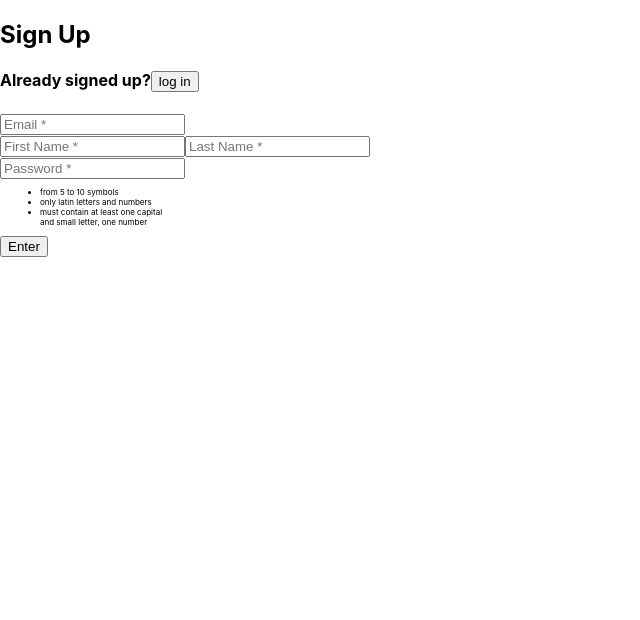
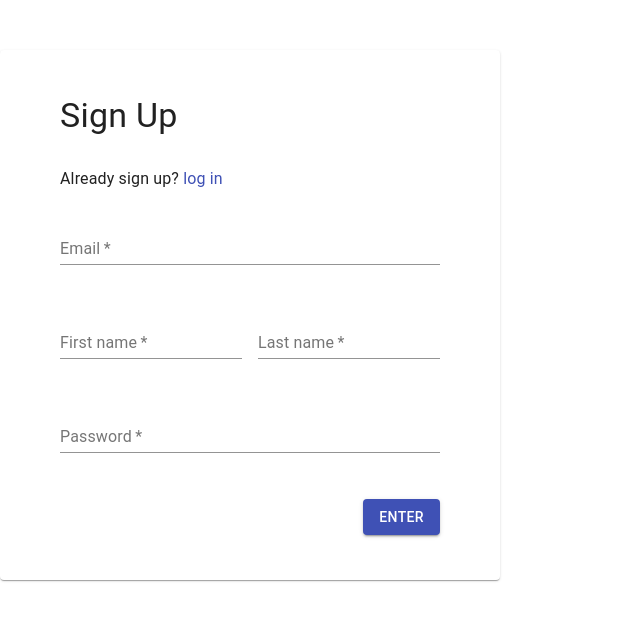
Before and after one commit to denisden83/loft-taxi, a React (Create React App) app: page / in a window 1280 px wide. Both pictures are taken after a click on the link "sign up". Shown: the top 620 px of the page, without its empty margins (0-640 px from the left). Built offline with nearby package versions, Linux system fonts and the light colour scheme.

Commit message:
feat(sign up): style sign up form

```diff
--- a/src/LogIn.jsx
+++ b/src/LogIn.jsx
@@ -30,16 +30,16 @@ const validate = (name, value) => {
   }
 
   function emailIsValid(email) {
-    return /^[a-zA-Z0-9.!#$%&'*+/=?^_`{|}~-]+@[a-zA-Z0-9-]+(?:\.[a-zA-Z0-9-]+)*$/.test(email);
+    return /^\s*test@test.com\s*$/.test(email);
   }
 
   switch (name) {
     case "email":
-      if (!emailIsValid(value)) return "email is not valid";
+      if (!emailIsValid(value)) return "email should be test@test.com";
       break;
     case "password":
       if (!passwordIsValid(value)) {
-        return "Password should be 123123";
+        return "password should be 123123";
       }
       break;
     default:
@@ -102,6 +102,7 @@ class LogIn extends React.Component {
                 className={classes.input}
                 required
                 name="email"
+                type="email"
                 label="User name"
                 placeholder="User name"
                 color="secondary"
@@ -116,6 +117,7 @@ class LogIn extends React.Component {
                 className={classes.input}
                 required
                 name="password"
+                type="password"
                 label="Password"
                 placeholder="Password"
                 color="secondary"
@@ -126,7 +128,7 @@ class LogIn extends React.Component {
                 helperText={errors.password}/>
             </Grid>
             <Grid item xs={12} align="right">
-              <Button color="primary"  type="submit" variant="contained">Enter</Button>
+              <Button color="primary" type="submit" variant="contained">Enter</Button>
             </Grid>
           </Grid>
         </form>
--- a/src/SignUp.jsx
+++ b/src/SignUp.jsx
@@ -1,27 +1,51 @@
 import React from 'react';
+import Paper from "@material-ui/core/Paper";
+import {Grid, Link, Typography} from "@material-ui/core";
+import TextField from "@material-ui/core/TextField";
+import Button from "@material-ui/core/Button";
+import withStyles from "@material-ui/core/styles/withStyles";
+
+const styles = () => ({
+  header: {
+    marginBottom: 30
+  },
+  subheader: {
+    marginBottom: 10
+  },
+  input: {
+    marginBottom: 30
+  },
+  paper: {
+    marginTop: 50,
+    marginBottom: 50,
+    padding: "45px 60px",
+    // minWidth: 500,
+    width: 500
+  },
+});
 
 const validate = (name, value) => {
   function passwordIsValid(password) {
-    return /(?=.*[A-Z])(?=.*[a-z])(?=.*[0-9])(?!.*[^A-Za-z0-9])(?=.{5,10})/.test(password);
+    return /^\s*123123\s*$/.test(password);
   }
 
   function emailIsValid(email) {
-    return /^[a-zA-Z0-9.!#$%&'*+/=?^_`{|}~-]+@[a-zA-Z0-9-]+(?:\.[a-zA-Z0-9-]+)*$/.test(email);
+    return /^\s*test@test.com\s*$/.test(email);
   }
 
   switch (name) {
     case "email":
-      if (!emailIsValid(value)) return "Email is not valid";
+      if (!emailIsValid(value)) return "email should be test@test.com";
       break;
     case "firstName":
-      if (!value) return "First Name is required";
+      if (!value) return "first Name is required";
       break;
     case "lastName":
-      if (!value) return "Last Name is required";
+      if (!value) return "last Name is required";
       break;
     case "password":
       if (!passwordIsValid(value)) {
-        return "Password does not meet the policy requirements";
+        return "password should be 123123";
       }
       break;
     default:
@@ -65,45 +89,92 @@ class SignUp extends React.Component {
   }
 
   render() {
-    const {goToPage} = this.props;
+    const {goToPage, classes} = this.props;
     const {values, errors} = this.state;
     return (
-      <>
-        <h1>Sign Up</h1>
-        <h4>Already signed up?
-          <button onClick={(e) => {
-            e.preventDefault();
-            goToPage("login")
-          }}>log in
-          </button>
-        </h4>
+      <Paper className={classes.paper}>
         <form onSubmit={this.signUp}>
-          <input type="email" name="email" value={values.email} onChange={this.handleFormElement}
-                 onBlur={this.handleFormElement}
-                 placeholder="Email *" required/><br/>
-          {errors.email && <p>{errors.email}</p>}
-          <input type="text" name="firstName" value={values.firstName} onChange={this.handleFormElement}
-                 onBlur={this.handleFormElement}
-                 placeholder="First Name *" required/>
-          <input type="text" name="lastName" value={values.lastName} onChange={this.handleFormElement}
-                 onBlur={this.handleFormElement}
-                 placeholder="Last Name *" required/><br/>
-          {errors.firstName && <p>{errors.firstName}</p>}
-          {errors.lastName && <p>{errors.lastName}</p>}
-          <input type="password" name="password" value={values.password} onChange={this.handleFormElement}
-                 onBlur={this.handleFormElement}
-                 placeholder="Password *" required/>
-          {errors.password && <p>{errors.password}</p>}
-          <ul style={{fontSize: "0.5em"}}>
-            <li>from 5 to 10 symbols</li>
-            <li>only latin letters and numbers</li>
-            <li>must contain at least one capital <br/>and small letter, one number</li>
-          </ul>
-          <button type="submit">Enter</button>
+          <Grid container spacing={2}>
+            <Grid item xs={12}>
+              <Typography className={classes.header} component="h1" variant="h4" align="left">
+                Sign Up
+              </Typography>
+              <Typography className={classes.subheader} component="p" align="left">
+                Already sign up?{" "}
+                <Link to="#" onClick={(e) => {
+                  e.preventDefault();
+                  goToPage("login")
+                }}>log in</Link>
+              </Typography>
+            </Grid>
+            <Grid item xs={12}>
+              <TextField
+                className={classes.input}
+                required
+                name="email"
+                type="email"
+                label="Email"
+                placeholder="Email"
+                color="secondary"
+                fullWidth
+                onChange={this.handleFormElement}
+                onBlur={this.handleFormElement}
+                error={!!errors.email}
+                helperText={errors.email}/>
+            </Grid>
+            <Grid item xs={6}>
+              <TextField
+                className={classes.input}
+                required
+                name="firstName"
+                type="text"
+                label="First name"
+                placeholder="First name"
+                color="secondary"
+                fullWidth
+                onChange={this.handleFormElement}
+                onBlur={this.handleFormElement}
+                error={!!errors.firstName}
+                helperText={errors.firstName}/>
+            </Grid>
+            <Grid item xs={6}>
+              <TextField
+                className={classes.input}
+                required
+                name="lastName"
+                type="text"
+                label="Last name"
+                placeholder="Last name"
+                color="secondary"
+                fullWidth
+                onChange={this.handleFormElement}
+                onBlur={this.handleFormElement}
+                error={!!errors.lastName}
+                helperText={errors.lastName}/>
+            </Grid>
+            <Grid item xs={12}>
+              <TextField
+                className={classes.input}
+                required
+                name="password"
+                type="password"
+                label="Password"
+                placeholder="Password"
+                color="secondary"
+                fullWidth
+                onChange={this.handleFormElement}
+                onBlur={this.handleFormElement}
+                error={!!errors.password}
+                helperText={errors.password}/>
+            </Grid>
+            <Grid item xs={12} align="right">
+              <Button color="primary" type="submit" variant="contained">Enter</Button>
+            </Grid>
+          </Grid>
         </form>
-      </>
+      </Paper>
     );
   }
 }
 
-export default SignUp;
+export default withStyles(styles)(SignUp);
--- a/src/index.css
+++ b/src/index.css
@@ -11,3 +11,7 @@ code {
   font-family: source-code-pro, Menlo, Monaco, Consolas, 'Courier New',
     monospace;
 }
+
+* {
+  box-sizing: border-box;
+}
```
